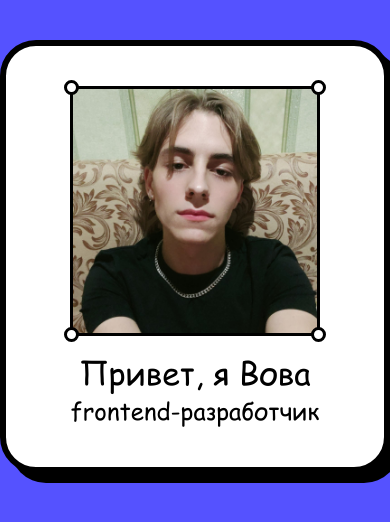
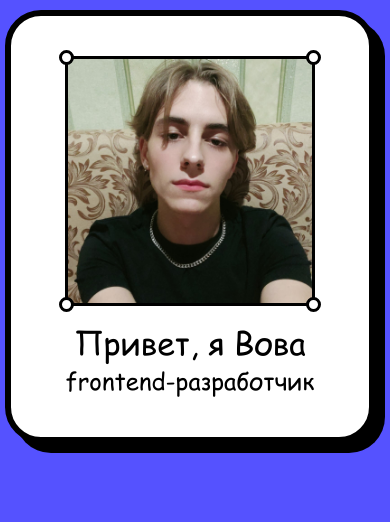
Before and after one commit to Suyukee/portfolio-website, a Next.js app: page / in a window 390 px wide. Shown: the top 522 px of the page. Built offline with nearby package versions, Linux system fonts and the light colour scheme.

Commit message:
testing margin for section

```diff
--- a/src/app/globals.css
+++ b/src/app/globals.css
@@ -43,6 +43,7 @@ h3 {
 }
 
 .section {
+	margin: 0 15px 0 5px;
 	padding: 40px 32px;
 	background: #fff;
 	border: 6px solid #000;
@@ -51,6 +52,9 @@ h3 {
 }
 
 @media (max-width: 920px) {
+	.main {
+		margin: 10px auto;
+	}
 	h1 {
 		font-size: 32px;
 	}
```
